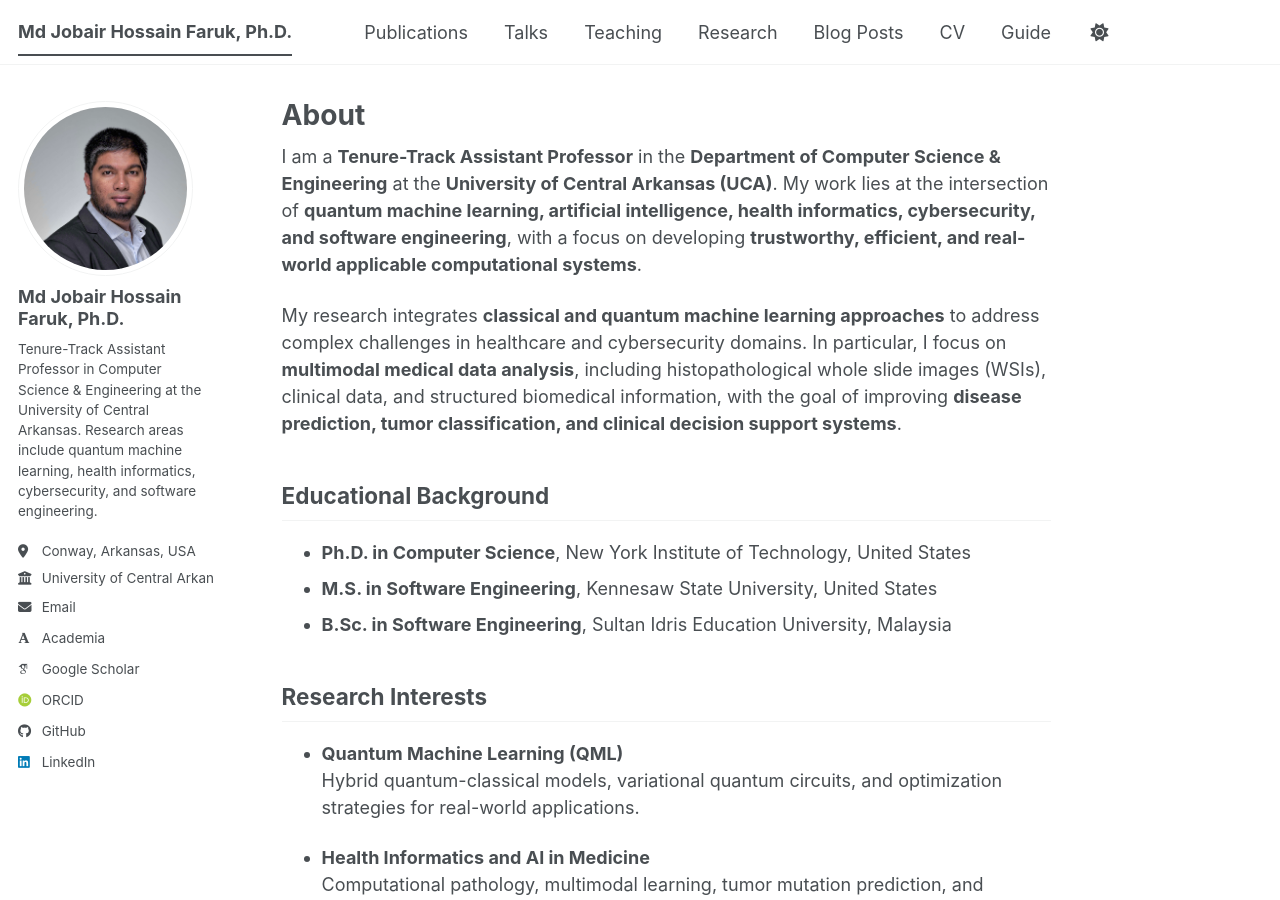
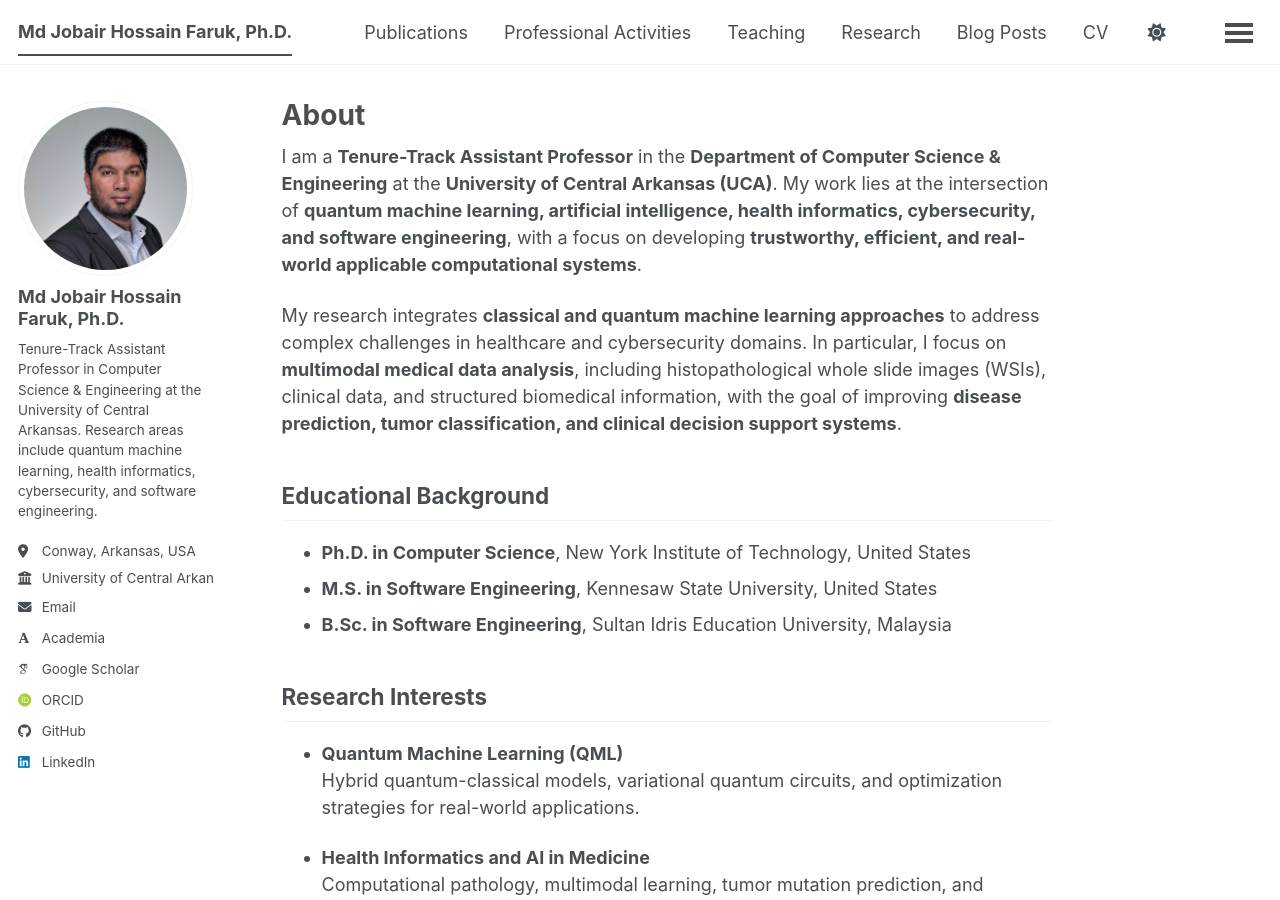
Before and after one commit to jobair-hossain/jobair-hossain.github.io, a Jekyll site: the page built from _pages/about.md, in a window 1280 px wide and 900 px high. Built offline with Jekyll 4.4.1, drawn with Linux system fonts in a browser that asks for light colours; some web fonts are replaced; a script bundle is joined from its source files by our own code; library files that are not in the unit come from our copies.

Commit message:
Update navigation.yml

```diff
--- a/_data/navigation.yml
+++ b/_data/navigation.yml
@@ -11,8 +11,8 @@
   - title: "Publications"
     url: /publications/
 
-  - title: "Talks"
-    url: /talks/
+  - title: "Professional Activities"
+    url: /activities/
 
   - title: "Teaching"
     url: /teaching/
```
